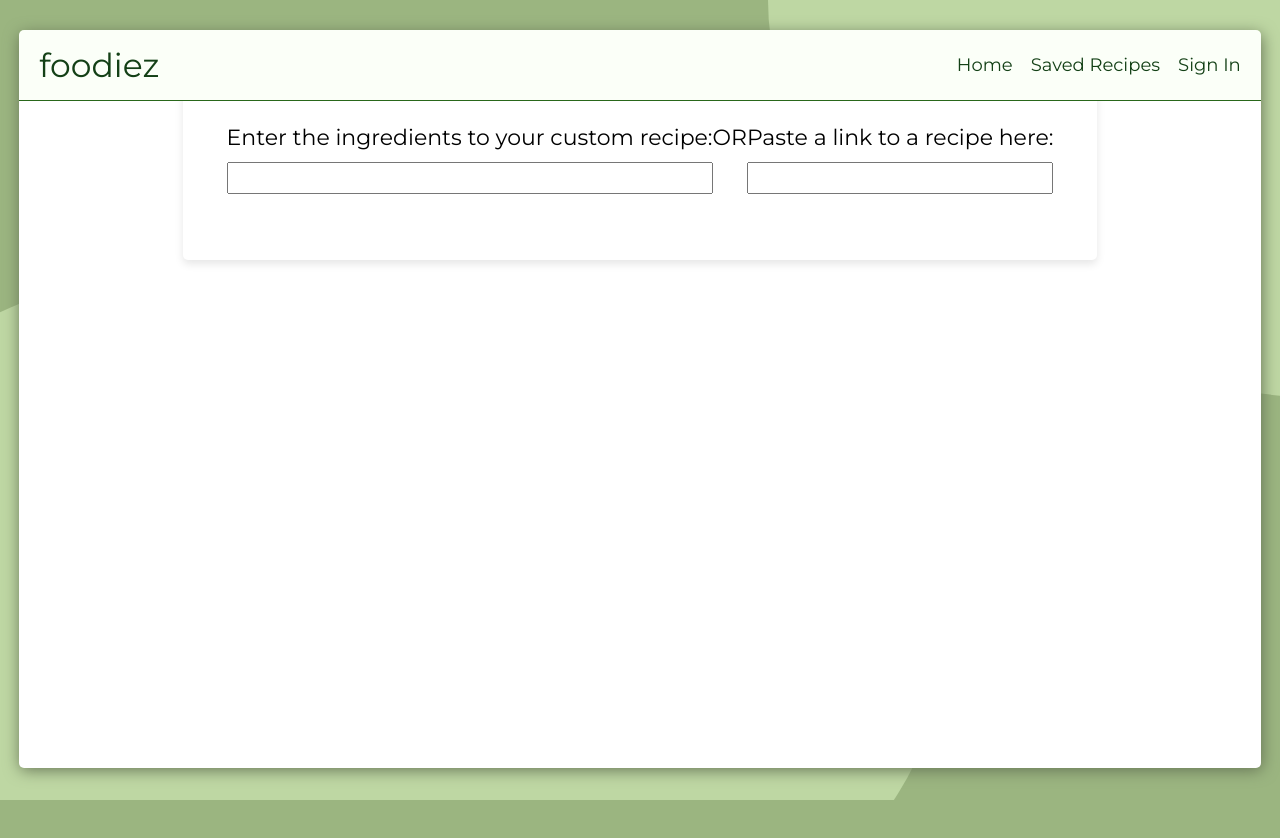
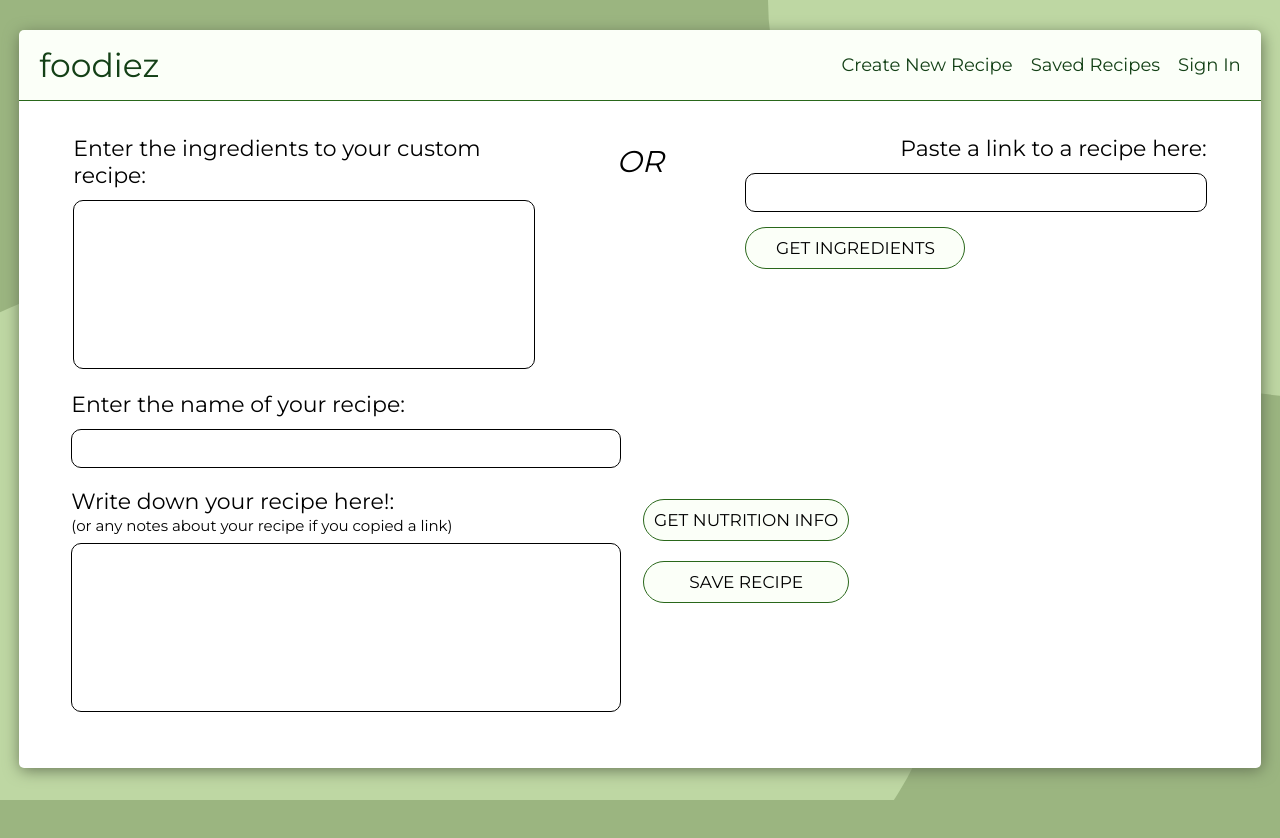
Before and after one commit to saachivar/Foodiez2.0, a React (Create React App) app in the folder foodiez2.0-frontend/: page / in a window 1280 px wide. Shown: the top 838 px of the page. After the commit the page ends 800 px from the top, so only its background shows below. Built offline with nearby package versions, Linux system fonts and the light colour scheme.

Commit message:
home page done

```diff
--- a/foodiez2.0-frontend/src/Components/NavBar.js
+++ b/foodiez2.0-frontend/src/Components/NavBar.js
@@ -10,7 +10,7 @@ const Navbar = () => {
         <div className="navbar-brand">foodiez</div>
         <ul className="navbar-nav">
           <li className="nav-item">
-            <Link to="/" className="nav-link">Home</Link>
+            <Link to="/" className="nav-link">Create New Recipe</Link>
           </li>
           <li className="nav-item">
             <Link to="/saved-recipes" className="nav-link">Saved Recipes</Link>
--- a/foodiez2.0-frontend/src/Home.js
+++ b/foodiez2.0-frontend/src/Home.js
@@ -13,9 +13,9 @@ export default function Home() {
               <div className='top-half'>
                 <div className='enter-ing'>
                   <form className='enter-ing-form'>
-                    <div className="form-group">
+                    <div className="form-group enter-ing-form-input">
                       <label>Enter the ingredients to your custom recipe:</label>
-                      <input type="text" />
+                      <textarea className="enter-ing-input" />
                     </div>
                   </form>
                 </div>
@@ -24,12 +24,34 @@ export default function Home() {
                 </div>
                 <div className='paste-link'>
                   <form>
-                    <div className="form-group">
+                    <div className="form-group paste-link-form">
                       <label>Paste a link to a recipe here:</label>
-                      <input type="text" />
+                      <input className="paste-link-input" type="text" />
                     </div>
                   </form>
+                  <button type="button" style={{marginTop: '15px' }} >GET INGREDIENTS</button>
                 </div>
+              </div>
+              <div className="bottom-half">
+                  <div className="forms-on-bottom">
+                    <form className='enter-ing-form'>
+                      <div className="form-group enter-ing-form-input">
+                        <label>Enter the name of your recipe:</label>
+                        <input className="enter-ing-input" />
+                      </div>
+                    </form>
+                    <form className='enter-ing-form' style={{marginTop: '20px' }}>
+                      <div className="form-group enter-ing-form-input">
+                        <label>Write down your recipe here!:</label>
+                        <label style={{fontSize: '15px', marginTop: '-10px' }}>(or any notes about your recipe if you copied a link)</label>
+                        <textarea className="enter-ing-input" />
+                      </div>
+                    </form>
+                  </div>
+                  <div className="buttons">
+                    <button type="button" style={{marginBottom: '10px' }}>GET NUTRITION INFO</button>
+                    <button type="button" style={{marginTop: '10px' }}>SAVE RECIPE</button>
+                  </div>
               </div>
             </div>
           </div>
--- a/foodiez2.0-frontend/src/css/Background.css
+++ b/foodiez2.0-frontend/src/css/Background.css
@@ -52,6 +52,7 @@
     filter: drop-shadow(
       1px 2px 8px #647254
     );
+
     border-radius: 5px;
   }
 
--- a/foodiez2.0-frontend/src/css/Home.css
+++ b/foodiez2.0-frontend/src/css/Home.css
@@ -1,29 +1,72 @@
-/* CenteredDiv.css */
+/* Home.css */
+
 .home-container {
     display: flex;
     justify-content: center;
-  height: 100vh; /* Full viewport height */
-  align-items: flex-start; /* Align items to the top */
+    height: 80vh;
+    width: 100%;
 }
 
 .home {
-  padding: 2em;
-  top: 30px;
+    padding-left: 1.7em;
+    padding-right: 1.7em;
+    padding-top: 1.5em;
     border-radius: 5px;
-  box-shadow: 0 4px 8px rgba(0, 0, 0, 0.1);
+    width: 92%; /* Example width */
+    max-width: 100%; /* Example max width */
 }
 
 .top-half {
-    justify-content: space-evenly;
     display: flex;
+    justify-content: space-between;
+    align-items: top;
+    width: 100%;
 }
 
-.enter-ing-form {
-    display: inline-block;
+.enter-ing, .paste-link {
+    flex: 1;
+    margin: 1em;
+    display: flex;
+    flex-direction: column;
+}
+
+.or {
+    text-align: center;
+    margin: 0 2em;
+    font-style: italic;
+    font-size: 30px;
+    margin-top: 30px;
 }
 
 .form-group {
-    margin-bottom: 1em;
+    display: flex;
+    flex-direction: column;
+    width: 100%;
+}
+
+.form-group label {
+    flex: 0;
+}
+
+.form-group input{
+    flex: 1;
+    width: 100%; /* Ensures input takes the full width of its container */
+    padding: 0.5em;
+    box-sizing: border-box;
+    border-radius: 10px;
+    border: 1px solid black;
+    font-family: 'Montserrat';
+    font-size: 17px;
+}
+
+
+.paste-link-input input {
+    width: 100%;
+}
+
+.paste-link-form {
+    align-items: flex-end; /* Aligns the items to the right */
+    text-align: right; /* Ensures the text aligns to the right */
 }
 
 label {
@@ -31,10 +74,41 @@
     margin-bottom: 0.5em;
 }
 
-  input {
-    display: block;
-    margin-top: 0.5em;
-    width: 100%;
-    padding: 0.5em;
-    box-sizing: border-box;
+.enter-ing-form-input textarea {
+    border-radius: 10px;
+    border: 1px solid black;
+    height: 150px;
+    resize: none;
+    font-family: 'Montserrat';
+    font-size: 17px;
+    padding: .5em;
 }
+
+.bottom-half {
+    margin-left: 20px;
+    max-width: 800px;
+    display: flex;
+}
+
+.forms-on-bottom {
+    width: 550px;
+}
+
+.buttons {
+    display: flex;
+    flex-direction: column;
+    margin: auto;
+}
+
+button {
+    background-color: #FBFFF8;
+    min-width: 190px;
+    max-width: 220px;
+    font-family: 'Montserrat';
+    padding-top: 10px;
+    padding-bottom: 10px;
+    border: 1px solid #29671A;
+    font-size: 17px;
+    border-radius: 30px;
+    padding: 10px;
+}
```
Lines whose indentation alone changed are shown as unchanged.
